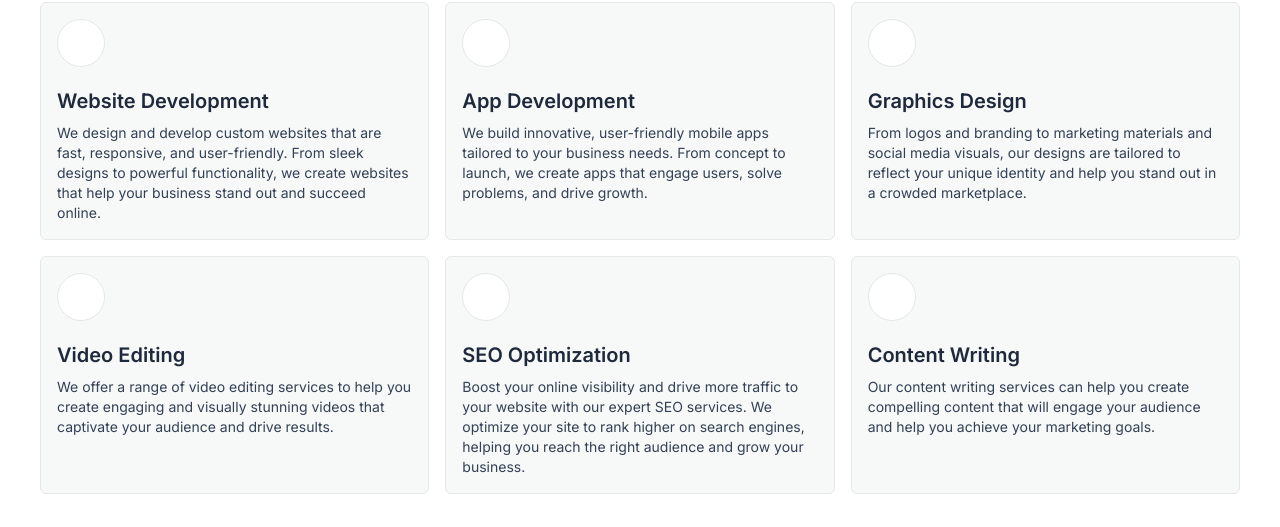
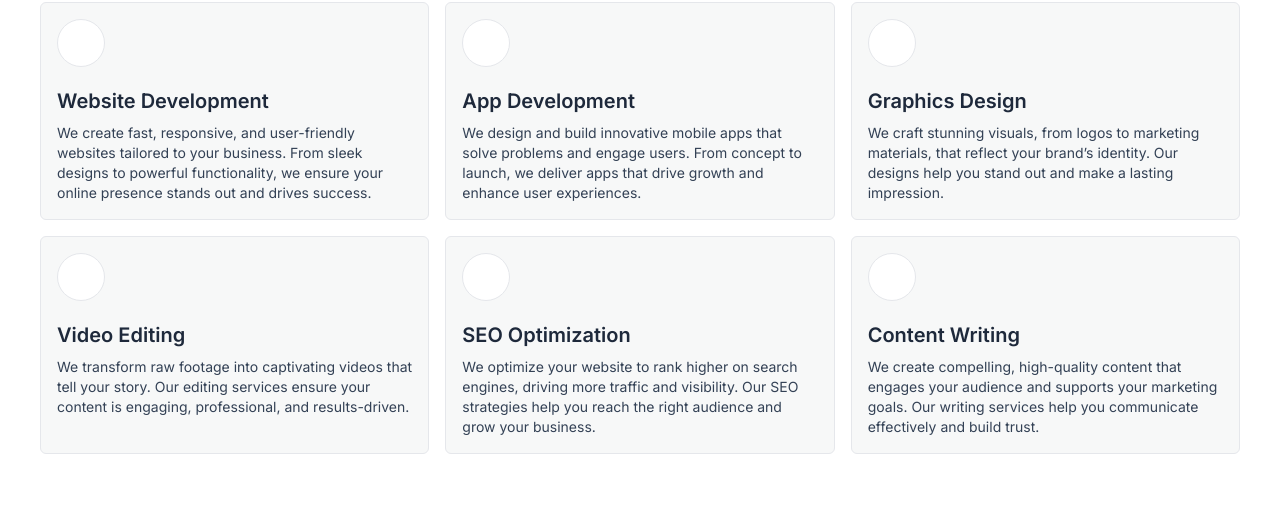
Before and after one commit to remesoft/company, a React (Vite) app: page / in a window 1280 px wide. Shown: the part 900-1427 px from the top of the page. Built offline with nearby package versions, Linux system fonts and the light colour scheme; some icons are missing.

Commit message:
service content updated

```diff
--- a/src/data/services.jsx
+++ b/src/data/services.jsx
@@ -4,37 +4,37 @@ export default [
   {
     title: "Website Development",
     description:
-      "We design and develop custom websites that are fast, responsive, and user-friendly. From sleek designs to powerful functionality, we create websites that help your business stand out and succeed online.",
+      "We create fast, responsive, and user-friendly websites tailored to your business. From sleek designs to powerful functionality, we ensure your online presence stands out and drives success.",
     icon: <Globe02Icon className="h-6 w-6" />,
   },
   {
     title: "App Development",
     description:
-      "We build innovative, user-friendly mobile apps tailored to your business needs. From concept to launch, we create apps that engage users, solve problems, and drive growth.",
+      "We design and build innovative mobile apps that solve problems and engage users. From concept to launch, we deliver apps that drive growth and enhance user experiences.",
     icon: <AndroidIcon className="h-6 w-6" />,
   },
   {
     title: "Graphics Design",
     description:
-      "From logos and branding to marketing materials and social media visuals, our designs are tailored to reflect your unique identity and help you stand out in a crowded marketplace.",
+      "We craft stunning visuals, from logos to marketing materials, that reflect your brand’s identity. Our designs help you stand out and make a lasting impression.",
     icon: <PaintBoardIcon className="h-6 w-6" />,
   },
   {
     title: "Video Editing",
     description:
-      "We offer a range of video editing services to help you create engaging and visually stunning videos that captivate your audience and drive results.",
+      "We transform raw footage into captivating videos that tell your story. Our editing services ensure your content is engaging, professional, and results-driven.",
     icon: <AiVideoIcon className="h-6 w-6" />,
   },
   {
     title: "SEO Optimization",
     description:
-      "Boost your online visibility and drive more traffic to your website with our expert SEO services. We optimize your site to rank higher on search engines, helping you reach the right audience and grow your business.",
+      "We optimize your website to rank higher on search engines, driving more traffic and visibility. Our SEO strategies help you reach the right audience and grow your business.",
     icon: <SeoIcon className="h-6 w-6" />,
   },
   {
     title: "Content Writing",
     description:
-      "Our content writing services can help you create compelling content that will engage your audience and help you achieve your marketing goals.",
+      "We create compelling, high-quality content that engages your audience and supports your marketing goals. Our writing services help you communicate effectively and build trust.",
     icon: <PencilEdit02Icon className="h-6 w-6" />,
   },
 ];
```
Also changed, not shown: 1 other file (tests, documents, lock files or other folders).
